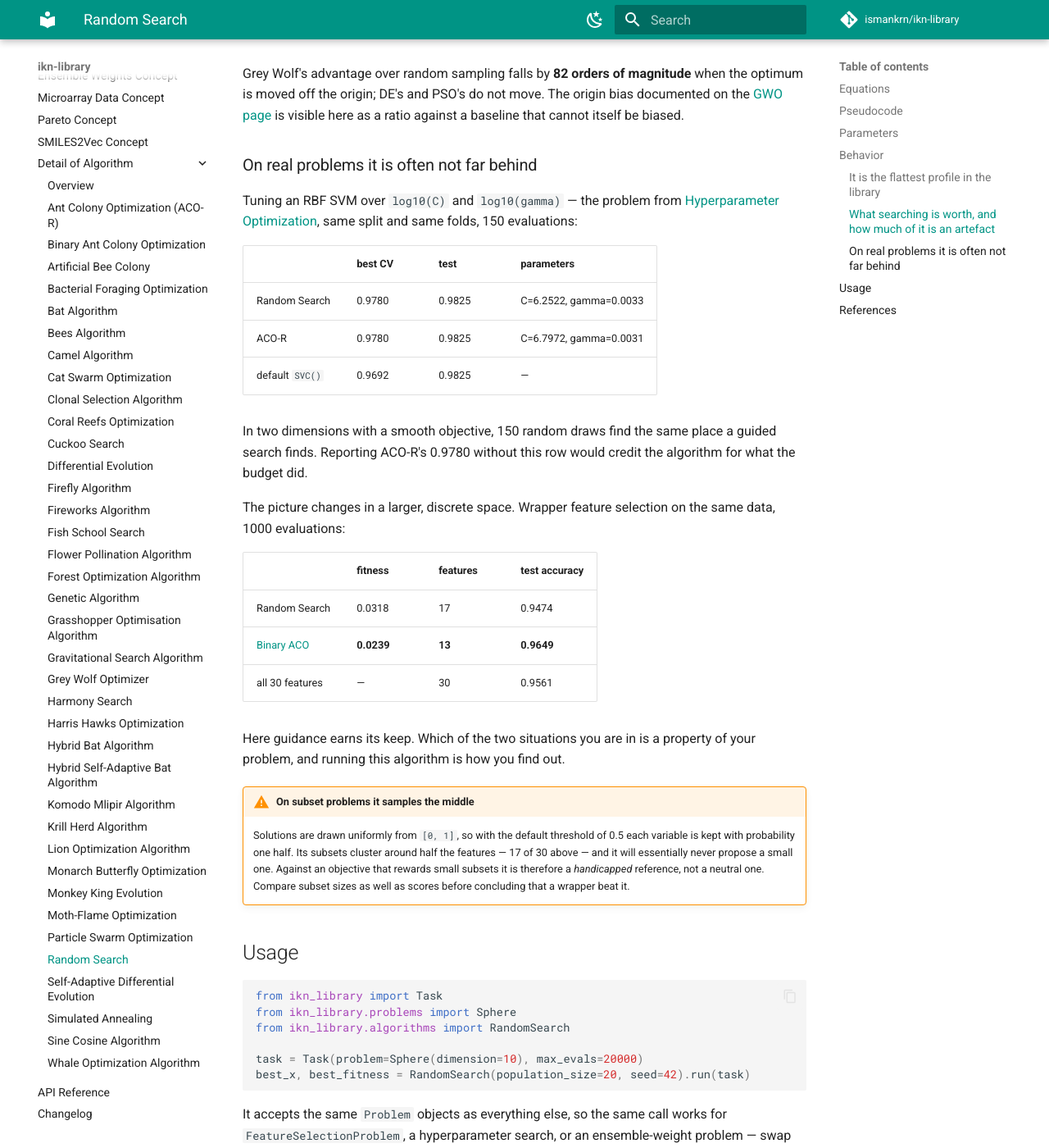
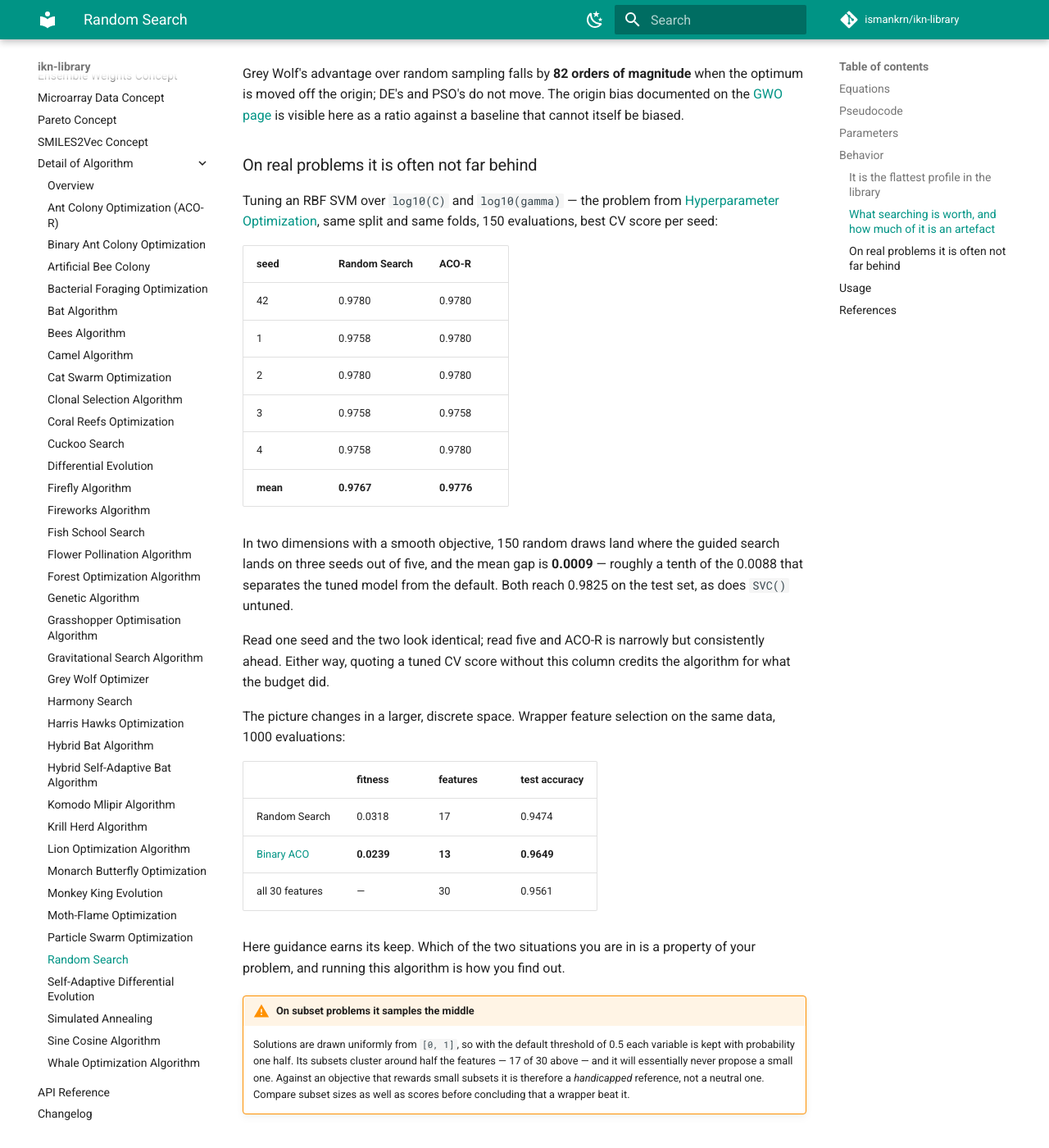
Before and after one commit to ismankrn/ikn-library, an MkDocs documentation site: the page built from docs/algorithm-details/random-search.md, in a window 1280 px wide and 1400 px high, scrolled down 2264 px. Shown: the whole window at 82% size. Built offline with MkDocs 1.6.1 and Material for MkDocs 9.7.7, drawn with Linux system fonts in a browser that asks for light colours; comment, search, counter and statistics services are not loaded.

Commit message:
Report the random-vs-ACO-R tuning comparison over five seeds
The page claimed the two land on identical CV scores. That is true on
seed 42 and is partly an artefact: both draw their first batch from the
same seeded stream, so they start from the same ten points. Over five
seeds they tie on three, and ACO-R is ahead by 0.0009 on average —
about a tenth of the gap between the tuned model and the default. The
conclusion is unchanged and now rests on evidence that does not depend
on one lucky seed.

Co-Authored-By: Claude Opus 5 <noreply@anthropic.com>

```diff
--- a/docs/algorithm-details/random-search.md
+++ b/docs/algorithm-details/random-search.md
@@ -97,17 +97,26 @@ biased.
 
 Tuning an RBF SVM over `log10(C)` and `log10(gamma)` — the problem from
 [Hyperparameter Optimization](../parameter-optimization.md), same split
-and same folds, 150 evaluations:
+and same folds, 150 evaluations, best CV score per seed:
 
-| | best CV | test | parameters |
-|---|---|---|---|
-| Random Search | 0.9780 | 0.9825 | C=6.2522, gamma=0.0033 |
-| ACO-R | 0.9780 | 0.9825 | C=6.7972, gamma=0.0031 |
-| default `SVC()` | 0.9692 | 0.9825 | — |
+| seed | Random Search | ACO-R |
+|---|---|---|
+| 42 | 0.9780 | 0.9780 |
+| 1 | 0.9758 | 0.9780 |
+| 2 | 0.9780 | 0.9780 |
+| 3 | 0.9758 | 0.9758 |
+| 4 | 0.9758 | 0.9780 |
+| **mean** | **0.9767** | **0.9776** |
 
-In two dimensions with a smooth objective, 150 random draws find the
-same place a guided search finds. Reporting ACO-R's 0.9780 without this
-row would credit the algorithm for what the budget did.
+In two dimensions with a smooth objective, 150 random draws land where
+the guided search lands on three seeds out of five, and the mean gap is
+**0.0009** — roughly a tenth of the 0.0088 that separates the tuned
+model from the default. Both reach 0.9825 on the test set, as does
+`SVC()` untuned.
+
+Read one seed and the two look identical; read five and ACO-R is
+narrowly but consistently ahead. Either way, quoting a tuned CV score
+without this column credits the algorithm for what the budget did.
 
 The picture changes in a larger, discrete space. Wrapper feature
 selection on the same data, 1000 evaluations:
```
